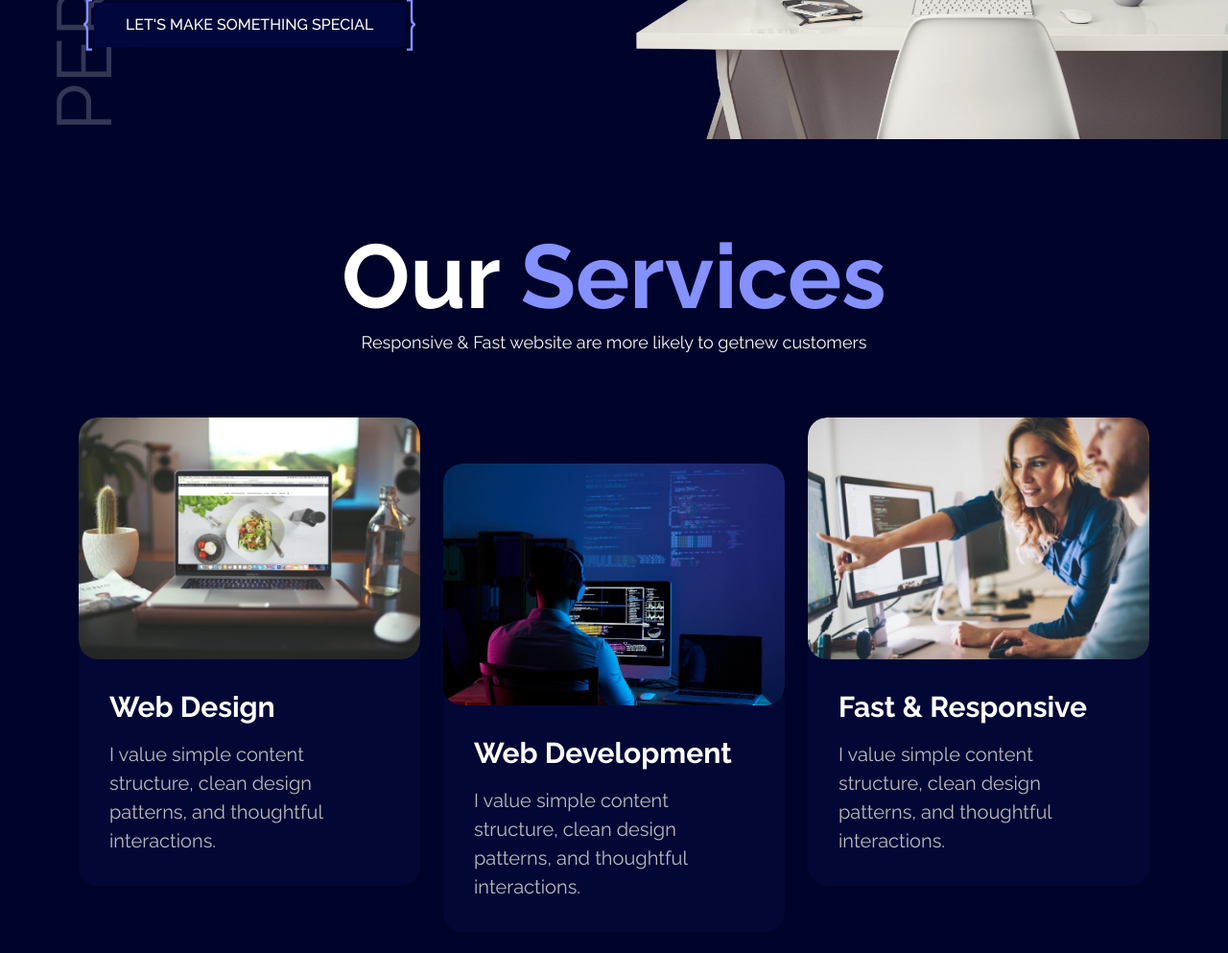
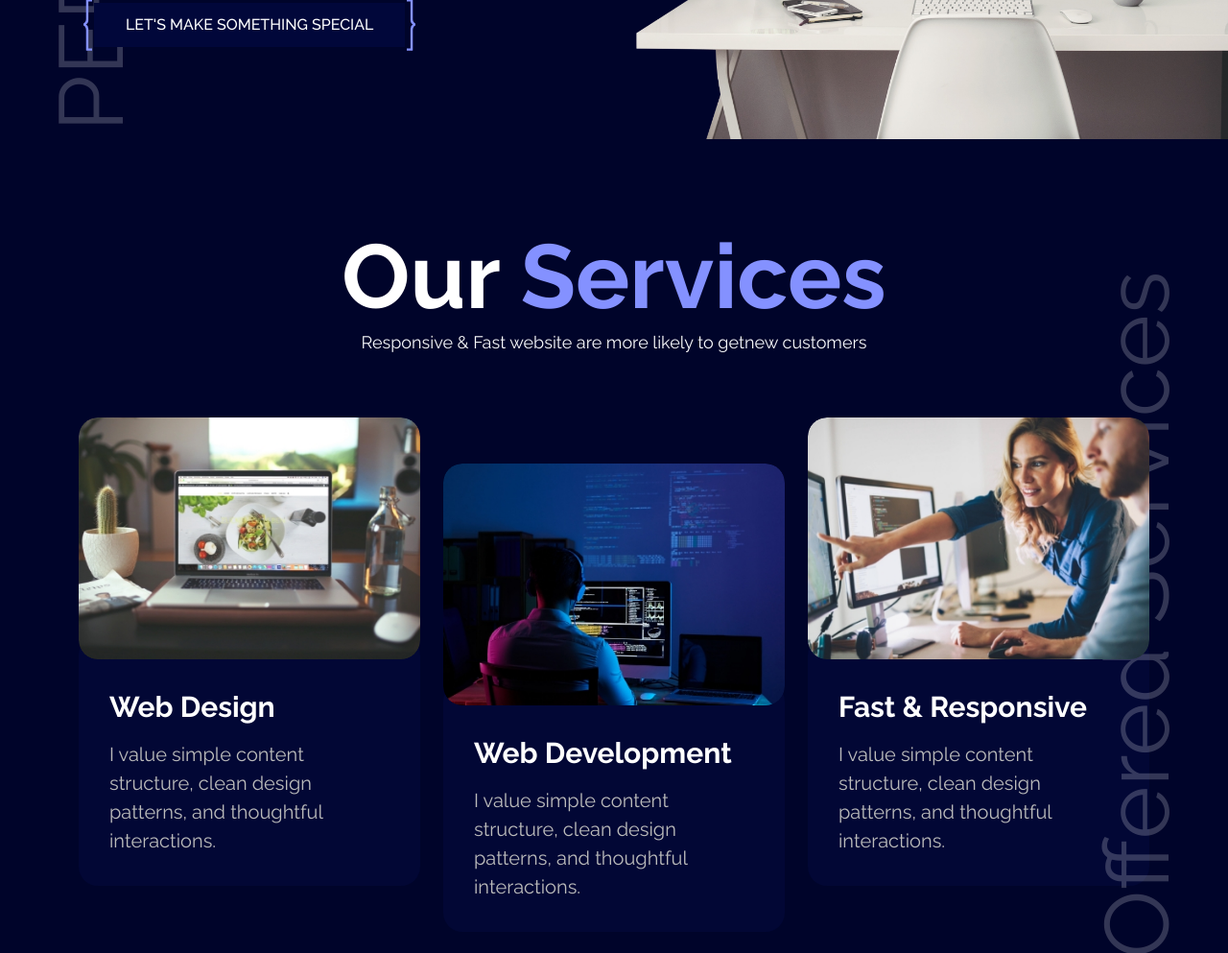
Before and after one commit to daniyalrajputt/ui-assessment, a website: page index.html in a window 1280 px wide. Shown: the part 1452-2445 px from the top of the page at 96% size. Drawn offline with nearby package versions, Linux system fonts and the light colour scheme.

Commit message:
services sections

```diff
--- a/index.html
+++ b/index.html
@@ -74,7 +74,7 @@
 
 
         <section class="about_section">
-            <h3 class="heading-1 text-white abs-heading">PERSONAL DETAILS</h3>
+            <h3 class="abs-heading">PERSONAL DETAILS</h3>
             <img src="assets/images/about-bulb.png" alt="bulb" class="img-fluid bulb">
             <div class="container">
                 <div class="row">
@@ -162,7 +162,8 @@
             </div>
         </section>
 
-        <section class="service_section">
+        <section class="service_section position-relative">
+            <h3 class="abs-heading right">My Offered Services</h3>
             <div class="container">
                 <div class="row">
                     <div class="col-lg-12 text-center mb-5">
--- a/styles/scss/_typo.scss
+++ b/styles/scss/_typo.scss
@@ -49,6 +49,19 @@
     transform: scale(-1);
     white-space: nowrap;
     writing-mode: vertical-rl;
+    color: $white;
+    font-size: 5.875rem;
+    line-height: 1;
+    font-family: $raleway;
+
+    &.right {
+        left: auto;
+        right: 3rem;
+    }
+
+    @media(max-width:767px) {
+        font-size: 3.125rem;
+    }
 }
 
 .text-xxl {
```
Also changed, not shown: styles/css/style.css.
